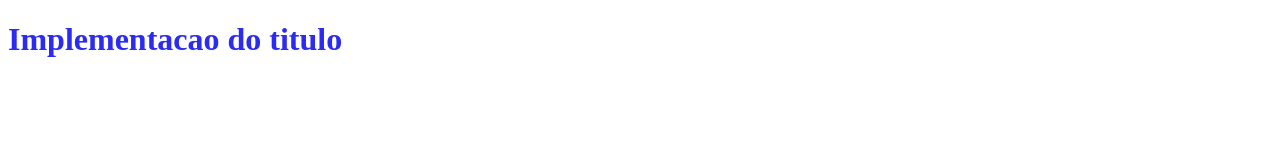
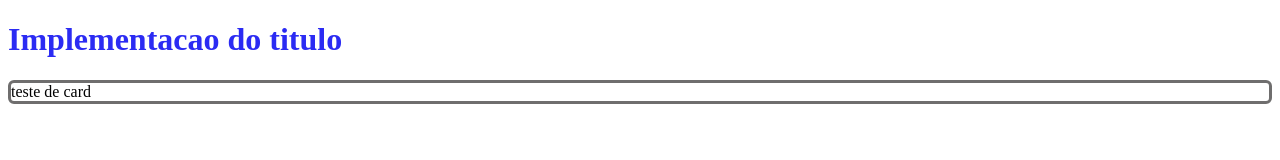
Before and after one commit to atrombetone/teste-git, a plain HTML site: page index.html in a window 1280 px wide. Drawn offline with Linux system fonts and the light colour scheme.

Commit message:
implementação do card

```diff
--- a/index.html
+++ b/index.html
@@ -9,9 +9,17 @@
         .titulo {
             color: #2b2bf3;
         }
+
+        .card {
+            border-radius: 6px;
+            border: solid #6f6e6e;
+        }
     </style>
 </head>
 <body>
     <h1 class="titulo">Implementacao do titulo</h1>
+    <div class="card">
+        teste de card
+    </div>
 </body>
 </html>
```
